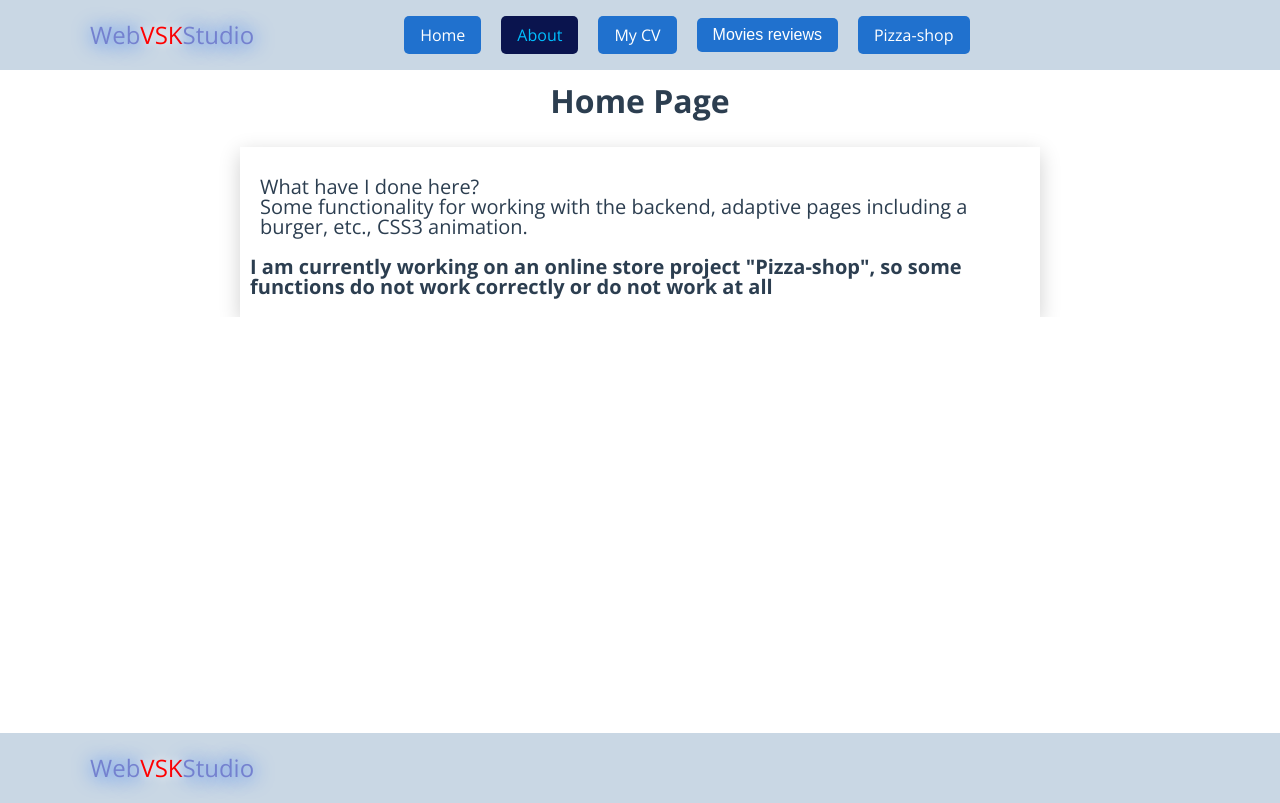
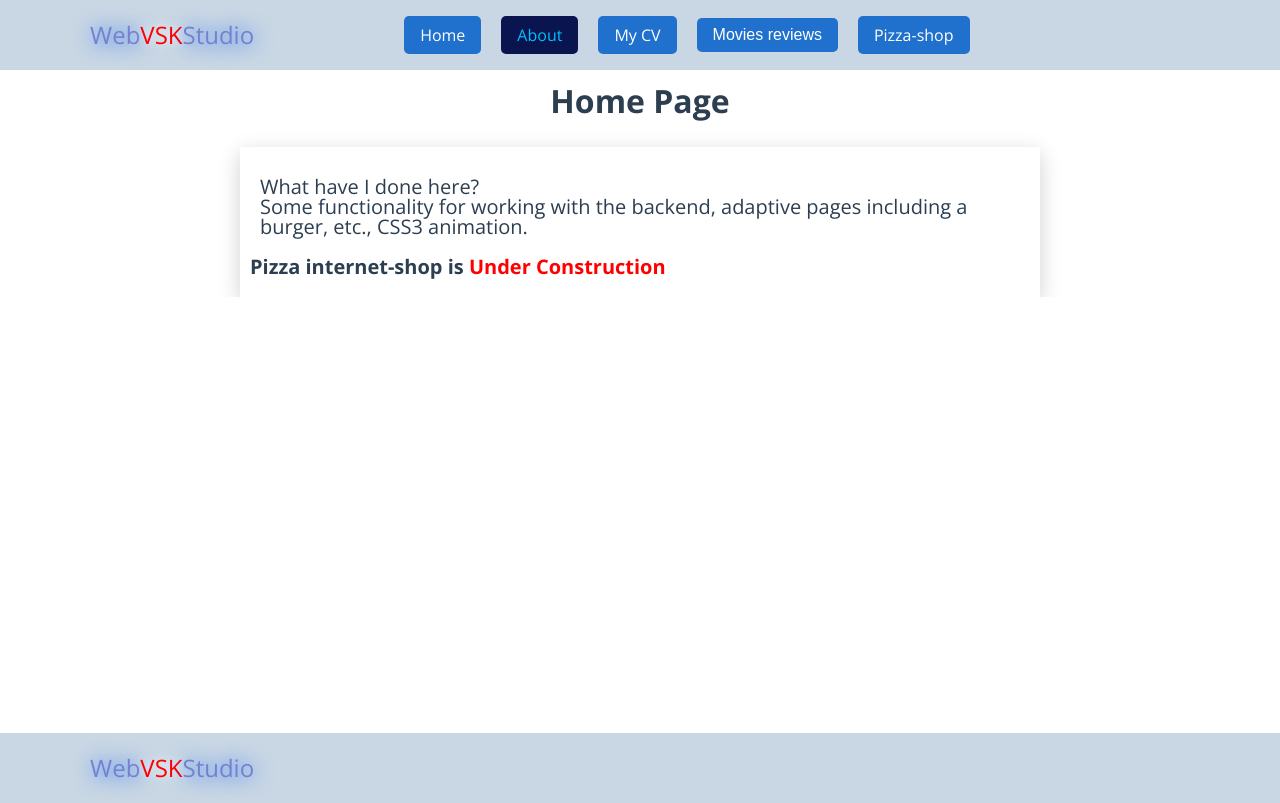
Before and after one commit to V0vkSK/Vue-study-apps, a Vue app: page /about in a window 1280 px wide. Built offline with nearby package versions, Linux system fonts and the light colour scheme; no server answers; what mobile-detect would draw is missing.

Commit message:
Update vHomePage.vue

```diff
--- a/src/Pages/vHomePage.vue
+++ b/src/Pages/vHomePage.vue
@@ -1,11 +1,31 @@
 <template>
-  <div class="home-page">
-    <h1>Home Page</h1>
-    <div class="home-container">
-      <p class="home-container__descr">What have I done here?<br /> Some functionality for working with the backend,
-        adaptive pages including a burger, etc., CSS3 animation.</p>
-      <b>I am currently working on an online store project "Pizza-shop", so some functions do not work correctly or do
-        not work at all</b>
+  <div
+    class="home-page">
+    <h1>Home Page
+    </h1>
+    <div
+      class="home-container">
+      <p
+        class="home-container__descr">
+        What have I
+        done
+        here?<br />
+        Some
+        functionality
+        for working
+        with the
+        backend,
+        adaptive
+        pages
+        including a
+        burger,
+        etc., CSS3
+        animation.
+      </p>
+      <b>Pizza
+        internet-shop
+        is <span>Under
+          Construction</span></b>
 
 
     </div>
```
